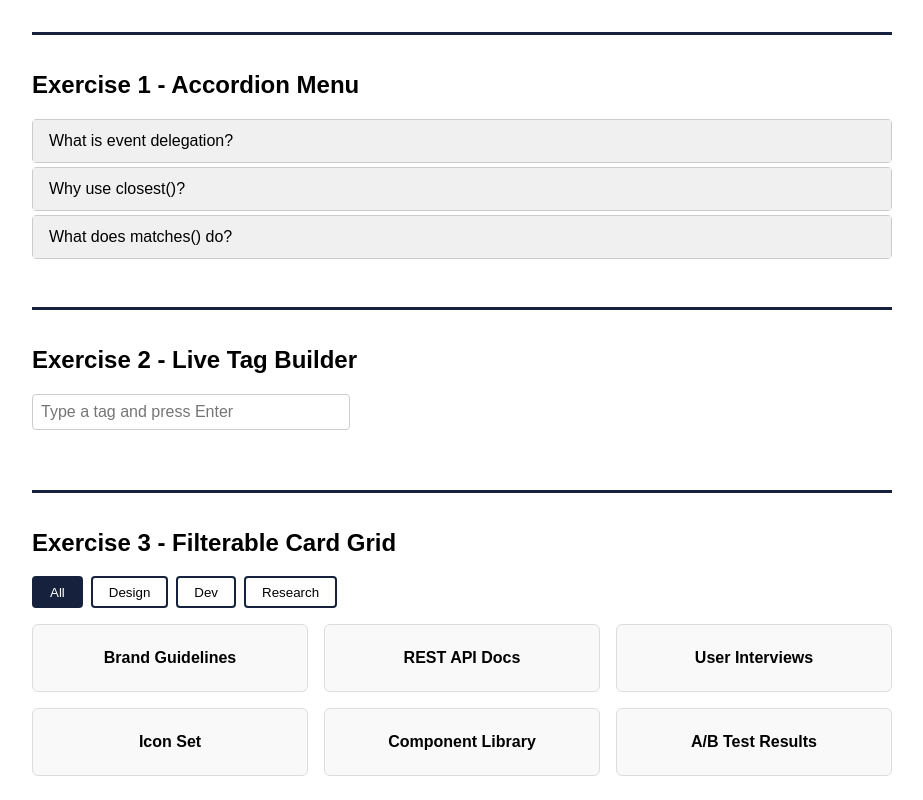
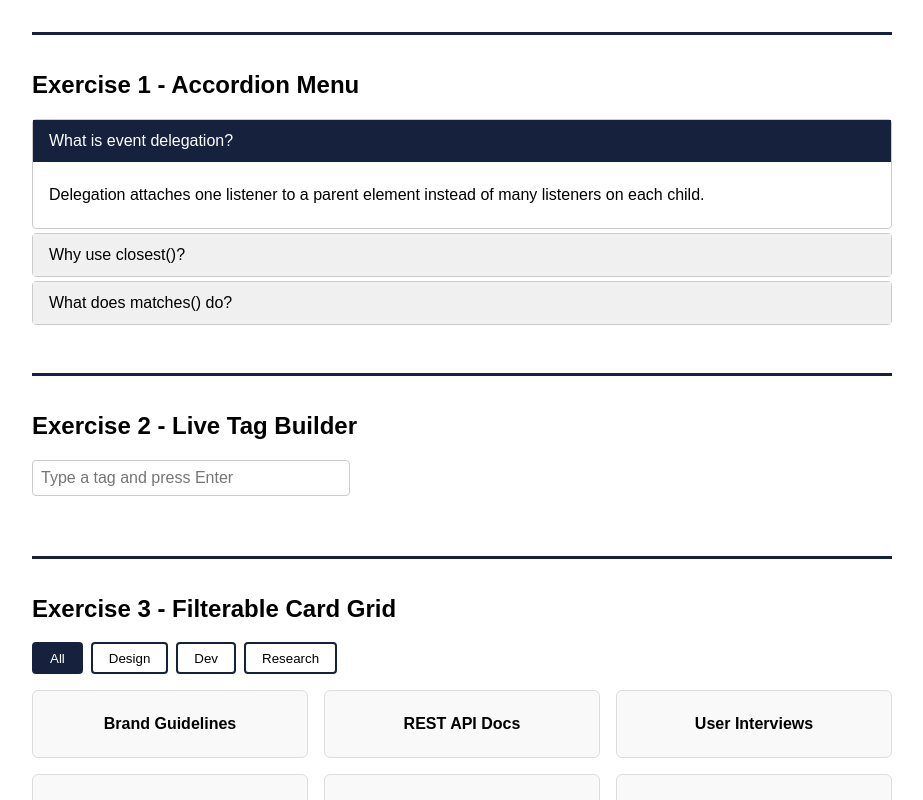
Before and after one commit to Gavdaking/-delegation-lab, a plain HTML site: page index.html in a window 1280 px wide. Both pictures are taken after a click on the button "What is event delegation?". Shown: the top 800 px of the page, without its empty margins (178-1101 px from the left). Drawn offline with Linux system fonts and the light colour scheme.

Commit message:
Exercise 1 complete

```diff
--- a/exercise1.js
+++ b/exercise1.js
@@ -0,0 +1,24 @@
+// exercise1.js
+
+const accordion = document.querySelector('.accordion');
+
+accordion.addEventListener('click', function (event) {
+
+  // 1. Find trigger safely
+  const trigger = event.target.closest('.accordion-trigger');
+  if (!trigger) return;
+
+  // 2. Find parent item
+  const item = trigger.closest('.accordion-item');
+
+  // 3. Close ALL items first
+  const allItems = document.querySelectorAll('.accordion-item');
+  allItems.forEach(function (el) {
+    if (el !== item) {
+      el.classList.remove('open');
+    }
+  });
+
+  // 4. Toggle clicked item
+  item.classList.toggle('open');
+});
--- a/index.html
+++ b/index.html
@@ -87,7 +87,8 @@
 
   <!-- ⚠ Uncomment ONE script at a time while testing -->
 
-  <!-- <script src="exercise1.js"></script> -->
+   <script src="exercise1.js"></script>
+
   <!-- <script src="exercise2.js"></script> -->
   <!-- <script src="exercise3.js"></script> -->
   <!-- <script src="exercise4.js"></script> -->
```
